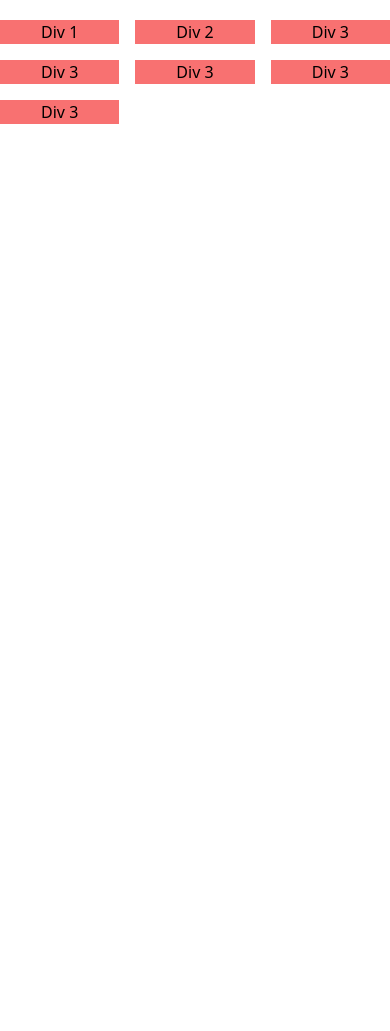
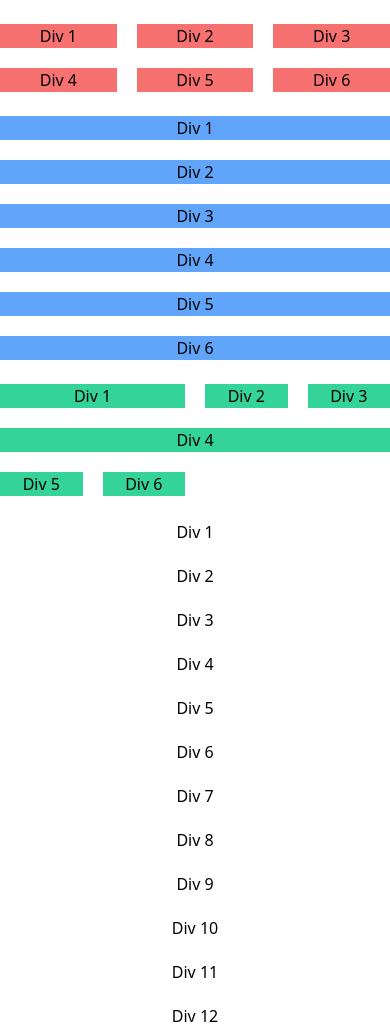
Before and after one commit to otonielandrade7/learning-tailwindcss, a plain HTML site: page 2-grid/index.html in a window 390 px wide. Before the commit the page ends 844 px from the top, so only its background shows below. Drawn offline with nearby package versions, Linux system fonts and the light colour scheme.

Commit message:
grid responsive, gap

```diff
--- a/2-grid/index.html
+++ b/2-grid/index.html
@@ -10,14 +10,48 @@
 
 <body>
     <div class="container mx-auto mt-5 text-center">
-        <div class="grid grid-cols-3 gap-4">
+        <div class="grid grid-cols-3 gap-5 my-6">
             <div class="bg-red-400">Div 1</div>
             <div class="bg-red-400">Div 2</div>
             <div class="bg-red-400">Div 3</div>
-            <div class="bg-red-400">Div 3</div>
-            <div class="bg-red-400">Div 3</div>
-            <div class="bg-red-400">Div 3</div>
-            <div class="bg-red-400">Div 3</div>
+            <div class="bg-red-400">Div 4</div>
+            <div class="bg-red-400">Div 5</div>
+            <div class="bg-red-400">Div 6</div>
+
+        </div>
+        <div class="grid grid-cols-1 sm:grid-cols-2 md:grid-cols-3 gap-5 my-6">
+            <div class="bg-blue-400">Div 1</div>
+            <div class="bg-blue-400">Div 2</div>
+            <div class="bg-blue-400">Div 3</div>
+            <div class="bg-blue-400">Div 4</div>
+            <div class="bg-blue-400">Div 5</div>
+            <div class="bg-blue-400">Div 6</div>
+
+        </div>
+        <div class="grid grid-cols-4 gap-5 my-6">
+            <div class="bg-green-400 col-span-2">Div 1</div>
+            <div class="bg-green-400">Div 2</div>
+            <div class="bg-green-400">Div 3</div>
+            <div class="bg-green-400 col-span-4">Div 4</div>
+            <div class="bg-green-400">Div 5</div>
+            <div class="bg-green-400">Div 6</div>
+
+        </div>
+
+        <div class="grid my-4 grid-cols-1 lg:grid-cols-12 sm:grid-cols-3 md:grid-cols-6 gap-5">
+            <div class="bg-orange-400">Div 1</div>
+            <div class="bg-orange-400">Div 2</div>
+            <div class="bg-orange-400">Div 3</div>
+            <div class="bg-orange-400">Div 4</div>
+            <div class="bg-orange-400">Div 5</div>
+            <div class="bg-orange-400">Div 6</div>
+            <div class="bg-orange-400">Div 7</div>
+            <div class="bg-orange-400">Div 8</div>
+            <div class="bg-orange-400">Div 9</div>
+            <div class="bg-orange-400">Div 10</div>
+            <div class="bg-orange-400">Div 11</div>
+            <div class="bg-orange-400">Div 12</div>
+
         </div>
     </div>
 </body>
```
